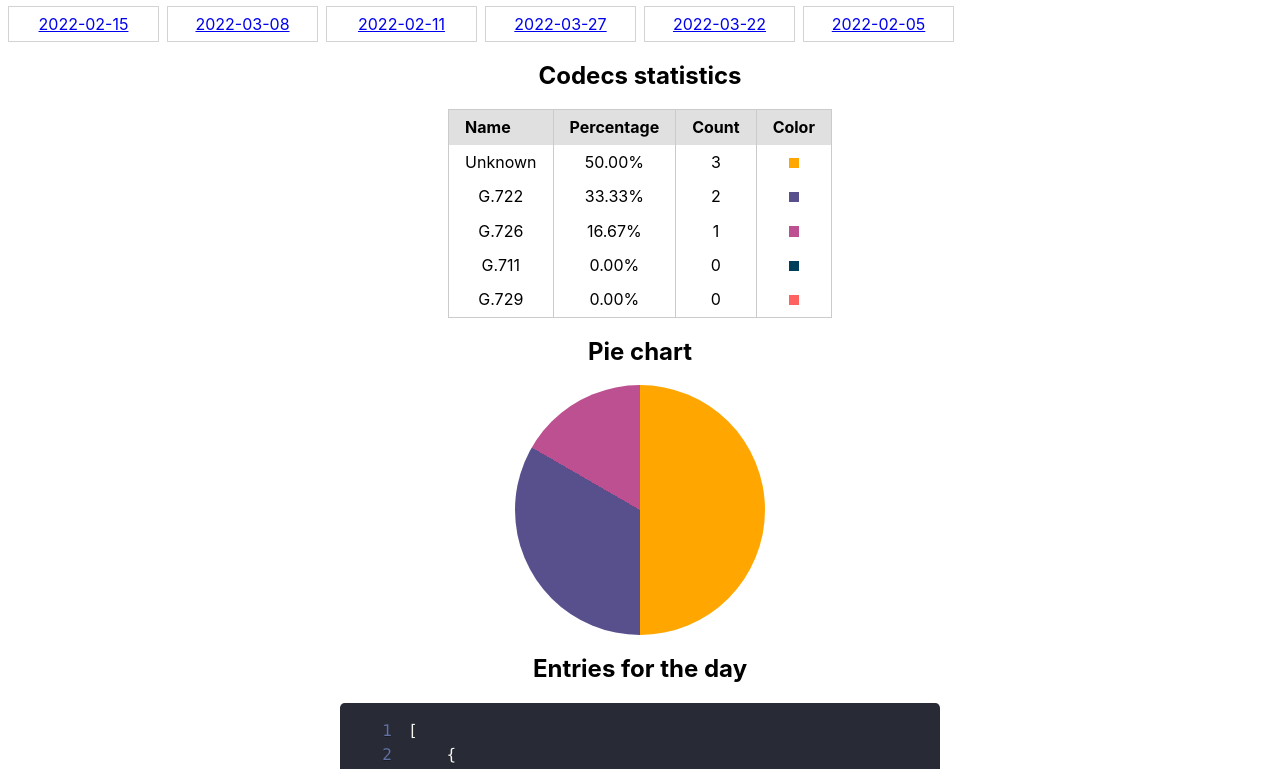
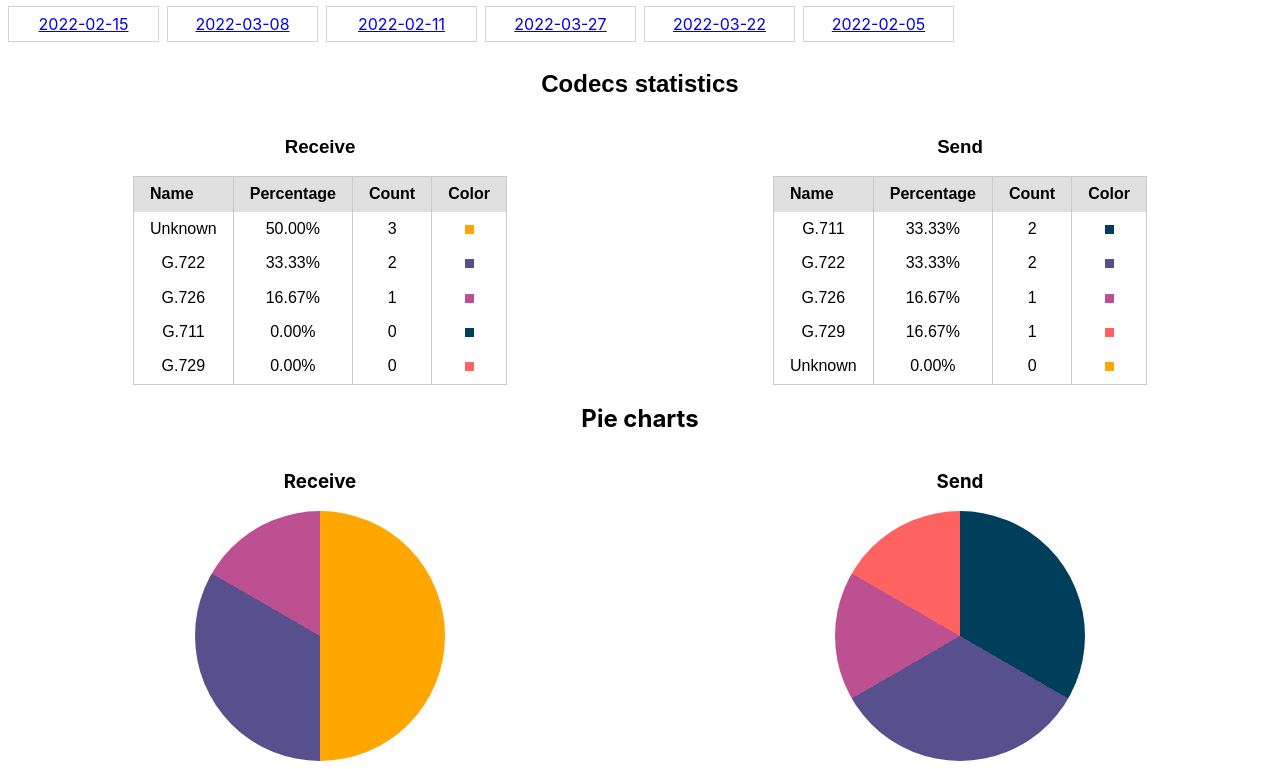
Before and after one commit to maurer2/fernsprecher-kodierer-dekodierer-schau, a React (Create React App) app in the folder app/: page /calls/2022-01-01 in a window 1280 px wide. Shown: the part 518-1287 px from the top of the page. Built offline with nearby package versions, Linux system fonts and the light colour scheme.

Commit message:
Simplified day component and added send codecs

```diff
--- a/app/src/features/calls/components/CallList/CallList.tsx
+++ b/app/src/features/calls/components/CallList/CallList.tsx
@@ -4,7 +4,7 @@ import Day from '../Day';
 
 import * as Types from './CallList.types';
 
-const CallList: VFC<Readonly<Types.CallListProps>> = ({ calls, currentDay }): ReactElement => {
+const CallList: VFC<Readonly<Types.CallListProps>> = ({ calls, currentDay }): ReactElement | null => {
   const [groupedCallList] = useCallListGroupedByDate(calls);
   const callsForCurrentDay = useMemo(() => {
     if (!currentDay) {
--- a/app/src/features/calls/components/Day/Day.tsx
+++ b/app/src/features/calls/components/Day/Day.tsx
@@ -1,4 +1,4 @@
-import React, { VFC, useMemo } from 'react';
+import React, { VFC } from 'react';
 import useCallStatistics from '../../hooks/useCallStatistics';
 
 import PieChart from '../PieChart';
@@ -8,28 +8,47 @@ import Entries from '../Entries';
 import * as Types from './Day.types';
 
 const Day: VFC<Readonly<Types.DayProps>> = ({ callsForCurrentDay }) => {
-  const receiveCodecsForDay = useMemo(
-    () => callsForCurrentDay.map((entry) => entry.codecs.receive),
-    [callsForCurrentDay]
-  );
-  const [numberOfCodecs, codecsStatistics] = useCallStatistics(receiveCodecsForDay);
+  const receiveCodecs = callsForCurrentDay.map((entry) => entry.codecs.receive);
+  const sendCodecs = callsForCurrentDay.map((entry) => entry.codecs.send);
+
+  const [numberOfReceiveCodecs, statisticsReceiveCodecs] = useCallStatistics(receiveCodecs);
+  const [numberOfSendCodecs, statisticsSendCodecs] = useCallStatistics(sendCodecs);
 
   return (
     <div className="container">
-      <section>
-        <h2>Codecs statistics</h2>
-        <Statistics codecStatistics={codecsStatistics} />
+      <section className="pure-g">
+        <h2 className="pure-u-1-1">Codecs statistics</h2>
+        <div className="pure-u-1-2">
+          <h3>Receive</h3>
+          <Statistics codecStatistics={statisticsReceiveCodecs} />
+        </div>
+        <div className="pure-u-1-2">
+          <h3>Send</h3>
+          <Statistics codecStatistics={statisticsSendCodecs} />
+        </div>
       </section>
       <section>
-        <h2>Pie chart</h2>
-        <PieChart
-          numberOfCodecs={numberOfCodecs}
-          codecStatistics={codecsStatistics}
-        />
+        <h2 className="pure-u-1-1">Pie charts</h2>
+        <div className="pure-u-1-2">
+          <h3>Receive</h3>
+          <PieChart
+            numberOfCodecs={numberOfReceiveCodecs}
+            codecStatistics={statisticsReceiveCodecs}
+          />
+        </div>
+        <div className="pure-u-1-2">
+          <h3>Send</h3>
+          <PieChart
+            numberOfCodecs={numberOfSendCodecs}
+            codecStatistics={statisticsSendCodecs}
+          />
+        </div>
       </section>
       <section>
-        <h2>Entries for the day</h2>
-        <Entries entriesForDay={callsForCurrentDay} />
+        <h2 className="pure-u-1-1">Entries</h2>
+        <div className="pure-u-1-1">
+          <Entries entriesForDay={callsForCurrentDay} />
+        </div>
       </section>
     </div>
   );
```
